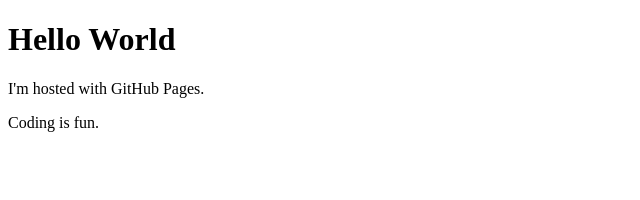
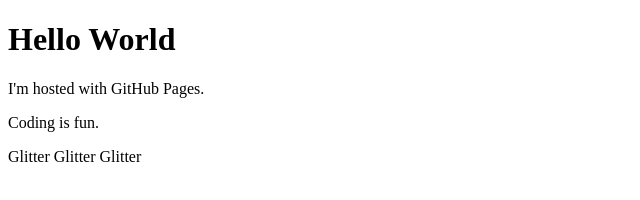
Before and after one commit to MateriaBlu/materiablu.github.io, a plain HTML site: page index.html in a window 1280 px wide. Shown: the whole page, without its empty margins (0-640 px from the left). Drawn offline with Linux system fonts and the light colour scheme.

Commit message:
Update paragraph

```diff
--- a/index.html
+++ b/index.html
@@ -4,5 +4,6 @@
 <h1>Hello World</h1>
 <p>I'm hosted with GitHub Pages.</p>
 <p>Coding is fun.</p>
+<p>Glitter Glitter Glitter</p>
 </body>
 </html>
```
